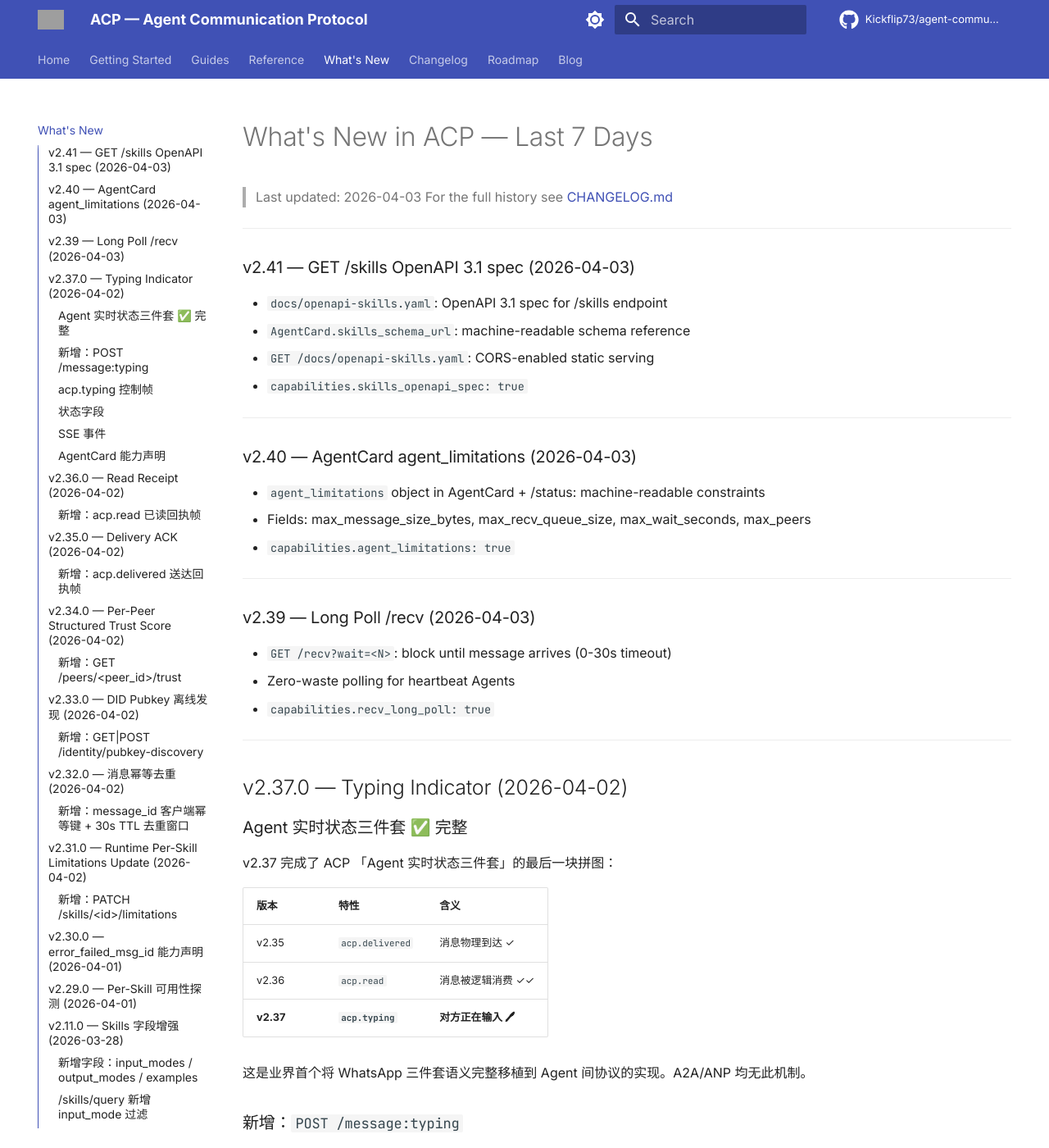
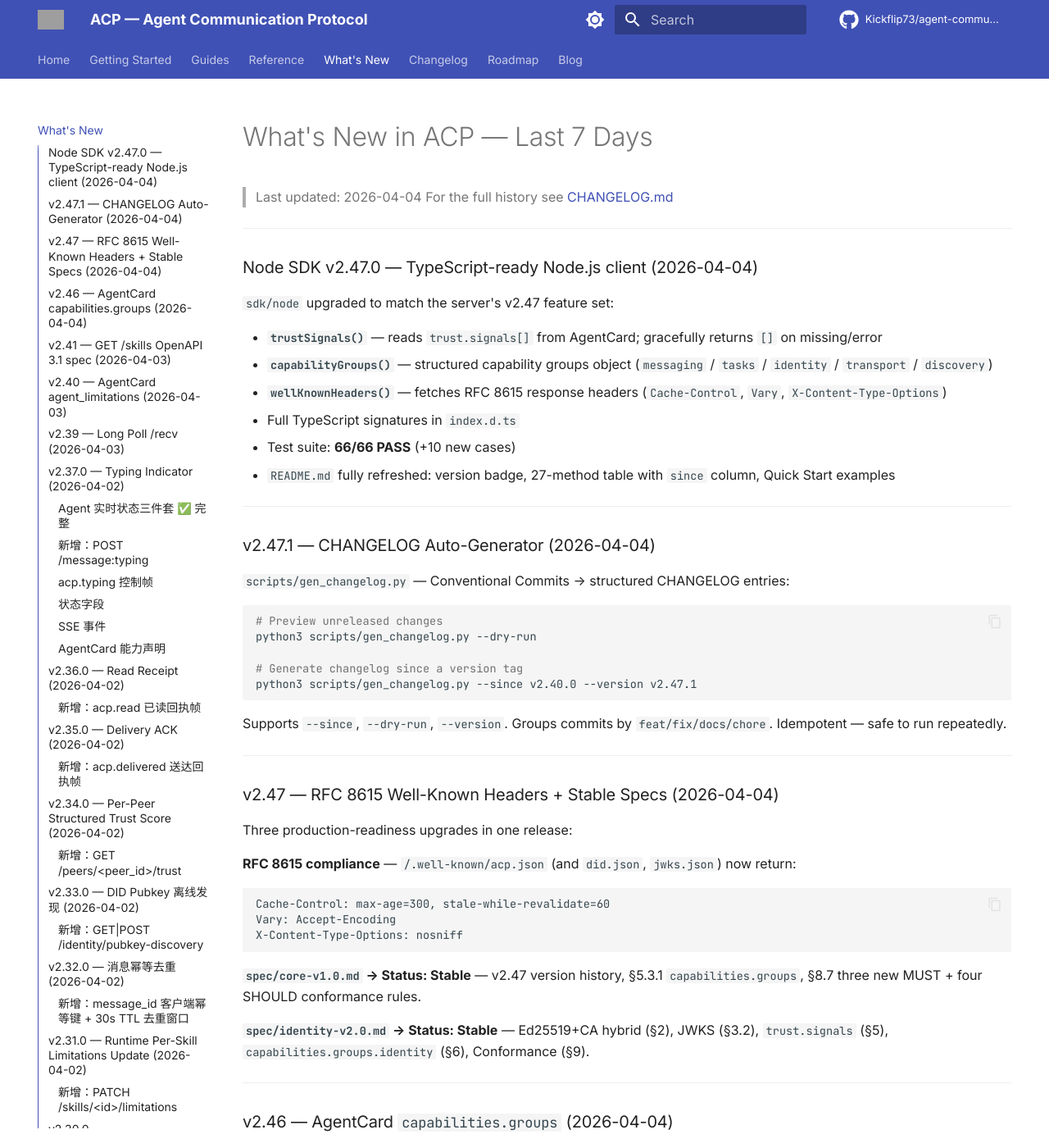
Before and after one commit to Kickflip73/agent-communication-protocol, an MkDocs documentation site: the page built from docs/whats-new.md, in a window 1280 px wide and 1400 px high. Shown: the whole window at 82% size. Built offline with MkDocs 1.6.1 and Material for MkDocs 9.7.7, drawn with Linux system fonts in a browser that asks for light colours; comment, search, counter and statistics services are not loaded; the version menu is left out; some of the changed text lies outside the part shown; grey boxes are pictures that could not be loaded.

Commit message:
docs: update whats-new.md to 2026-04-04 — v2.46 capabilities.groups, v2.47 RFC8615/stable-specs, v2.47.1 changelog-gen, Node SDK v2.47.0

````diff
--- a/docs/whats-new.md
+++ b/docs/whats-new.md
@@ -1,7 +1,74 @@
 # What's New in ACP — Last 7 Days
 
-> Last updated: 2026-04-03
+> Last updated: 2026-04-04
 > For the full history see [CHANGELOG.md](../CHANGELOG.md)
+
+---
+
+### Node SDK v2.47.0 — TypeScript-ready Node.js client (2026-04-04)
+
+`sdk/node` upgraded to match the server's v2.47 feature set:
+
+- **`trustSignals()`** — reads `trust.signals[]` from AgentCard; gracefully returns `[]` on missing/error
+- **`capabilityGroups()`** — structured capability groups object (`messaging` / `tasks` / `identity` / `transport` / `discovery`)
+- **`wellKnownHeaders()`** — fetches RFC 8615 response headers (`Cache-Control`, `Vary`, `X-Content-Type-Options`)
+- Full TypeScript signatures in `index.d.ts`
+- Test suite: **66/66 PASS** (+10 new cases)
+- `README.md` fully refreshed: version badge, 27-method table with `since` column, Quick Start examples
+
+---
+
+### v2.47.1 — CHANGELOG Auto-Generator (2026-04-04)
+
+`scripts/gen_changelog.py` — Conventional Commits → structured CHANGELOG entries:
+
+```bash
+# Preview unreleased changes
+python3 scripts/gen_changelog.py --dry-run
+
+# Generate changelog since a version tag
+python3 scripts/gen_changelog.py --since v2.40.0 --version v2.47.1
+```
+
+Supports `--since`, `--dry-run`, `--version`. Groups commits by `feat/fix/docs/chore`. Idempotent — safe to run repeatedly.
+
+---
+
+### v2.47 — RFC 8615 Well-Known Headers + Stable Specs (2026-04-04)
+
+Three production-readiness upgrades in one release:
+
+**RFC 8615 compliance** — `/.well-known/acp.json` (and `did.json`, `jwks.json`) now return:
+```
+Cache-Control: max-age=300, stale-while-revalidate=60
+Vary: Accept-Encoding
+X-Content-Type-Options: nosniff
+```
+
+**`spec/core-v1.0.md` → Status: Stable** — v2.47 version history, §5.3.1 `capabilities.groups`, §8.7 three new MUST + four SHOULD conformance rules.
+
+**`spec/identity-v2.0.md` → Status: Stable** — Ed25519+CA hybrid (§2), JWKS (§3.2), `trust.signals` (§5), `capabilities.groups.identity` (§6), Conformance (§9).
+
+---
+
+### v2.46 — AgentCard `capabilities.groups` (2026-04-04)
+
+Flat `capabilities.*` fields now have a structured semantic grouping layer:
+
+```json
+"capabilities": {
+  "groups": {
+    "messaging":  { "send": true, "recv": true, "priority": true, … },
+    "tasks":      { "task_list": true, "task_cancel": true, … },
+    "identity":   { "ed25519": true, "did_document": true, "jwks": true },
+    "transport":  { "sse": true, "websocket": true, "http2": true },
+    "discovery":  { "well_known": true, "peer_card": true, "mdns": true }
+  }
+}
+```
+
+All existing flat fields remain — groups are **additive, backward compatible**.
+Tests: CG1–CG8 = 8/8 PASS.
 
 ---
 
````
